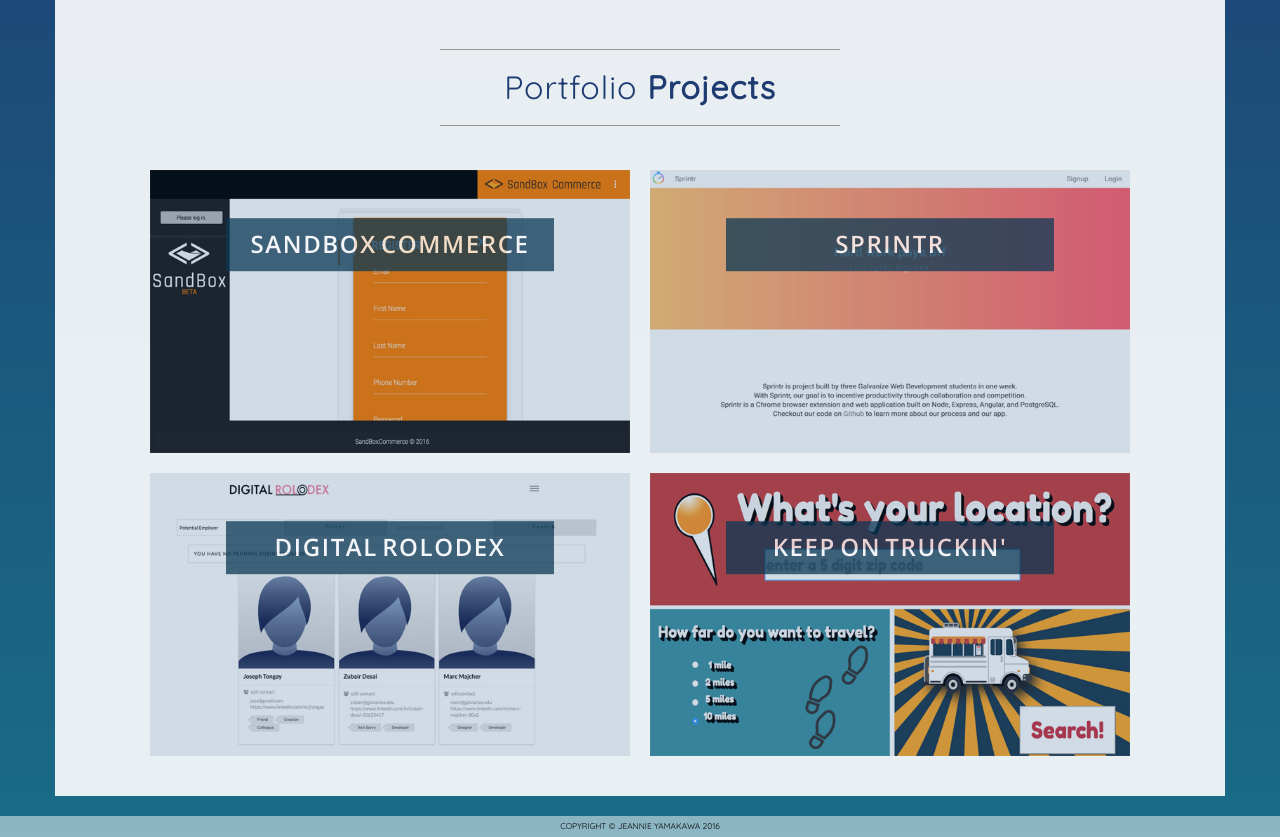
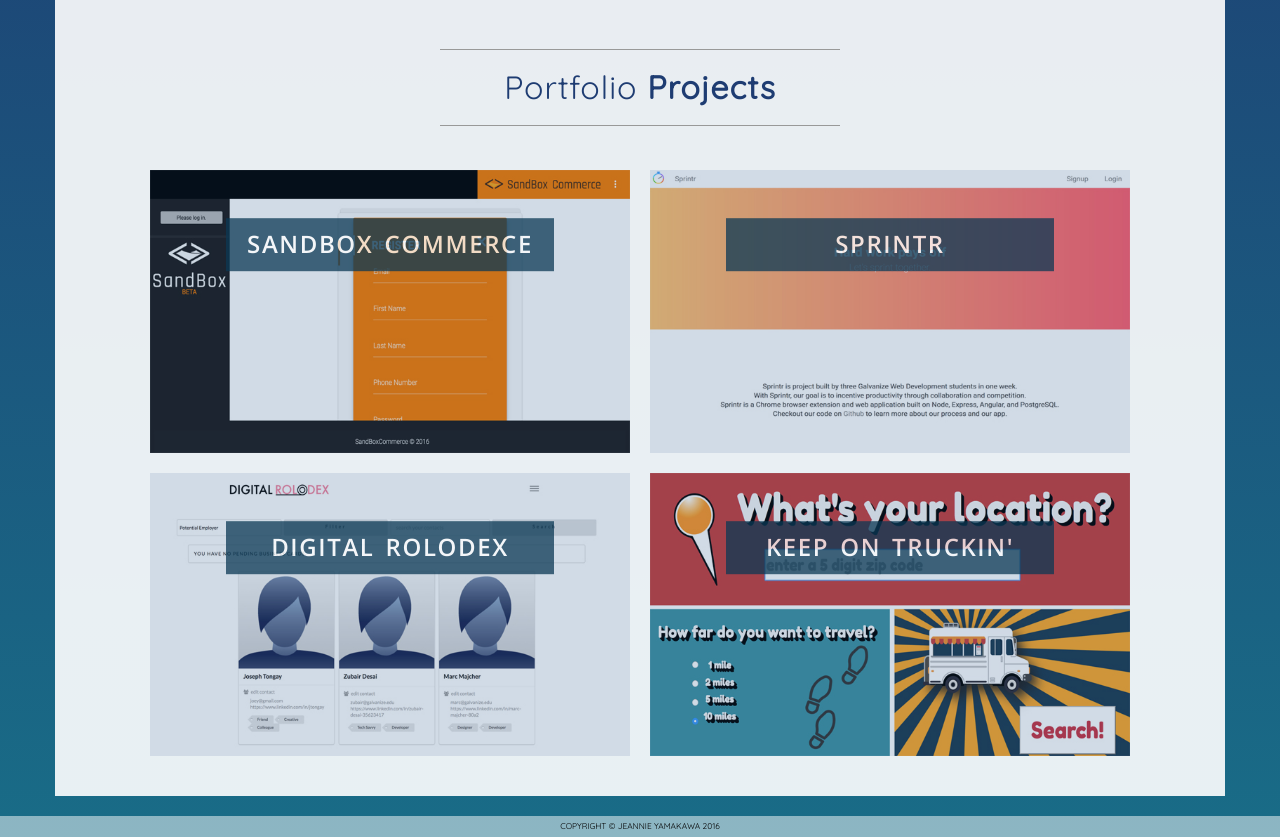
Before and after one commit to JeannieYamakawa/personalSite, a PHP site: page /portfolio.html in a window 1280 px wide. Shown: the part 324-1161 px from the top of the page. Run offline with PHP 8.4, Linux system fonts and the light colour scheme; style sheets or scripts are compiled from the project's sources; grey boxes are pictures that could not be loaded.

Commit message:
better spacing for text on portfolio grid

```diff
--- a/css/jeansey.css
+++ b/css/jeansey.css
@@ -472,6 +472,7 @@ nav li a {
 .biggerfont {
     /*font-size: 120%;*/
     font-family: "Open Sans", "Helvetica Neue", Helvetica, Arial, sans-serif;
+    word-spacing: 4px;
 }
 .foot {
     font-size: 60%;
--- a/portfolio.html
+++ b/portfolio.html
@@ -80,7 +80,7 @@
                             <figure class="effect-duke">
                                 <img src="img/SandBox.jpg" alt="screenshot" />
                                 <figcaption>
-                                    <h2><span class='biggerfont'>SandBox  Commerce</span></h2>
+                                    <h2><span class='text-uppercase biggerfont'>SandBox  Commerce</span></h2>
                                     <p class='white floated_div'>I created this feature on SandBox Commerce's site for the company to be able to manage client referrals.</p>
                                     <a href="http://www.sandboxcommerce.com" target="_blank">View more</a>
                                 </figcaption>
@@ -89,7 +89,7 @@
                             <figure class="effect-duke">
                                 <img src="img/Sprintr.jpg" alt="screenshot" />
                                 <figcaption>
-                                    <h2><span class='biggerfont'>Sprintr</span></h2>
+                                    <h2><span class='text-uppercase biggerfont'>Sprintr</span></h2>
                                     <p class='white floated_div'>I created this Google Chrome browser extension and web app along with two team members.</p>
                                     <a href="https://github.com/timothyrchew/sprintr/blob/master/README.md" target="_blank">View more</a>
                                 </figcaption>
@@ -97,7 +97,7 @@
                             <figure class="effect-duke">
                                 <img src="img/Rolodex.jpg" alt="screenshot" />
                                 <figcaption>
-                                    <h2><span class='biggerfont'>Digital  Rolodex</span></h2>
+                                    <h2><span class='text-uppercase biggerfont'>Digital  Rolodex</span></h2>
                                     <p class='white floated_div'>I headed a team to develop this mobile app + site that instantly generates contact lists by photographing business cards.</p>
                                     <a href="https://github.com/midastouchprd/digital-rolodex" target="_blank">View more</a>
                                 </figcaption>
@@ -106,7 +106,7 @@
                             <figure class="effect-duke">
                                 <img src="img/Truckin.jpg" alt="screenshot" />
                                 <figcaption>
-                                    <h2><span class='biggerfont'>Keep  On  Truckin'</span></h2>
+                                    <h2><span class='text-uppercase biggerfont'>Keep  On  Truckin'</span></h2>
                                     <p class='white floated_div'>This was my very first school project. I scraped the web to create my own functional API of food truck data.</p>
                                     <a href="https://github.com/JeannieYamakawa/Q1project" target="_blank">View more</a>
                                 </figcaption>
```
